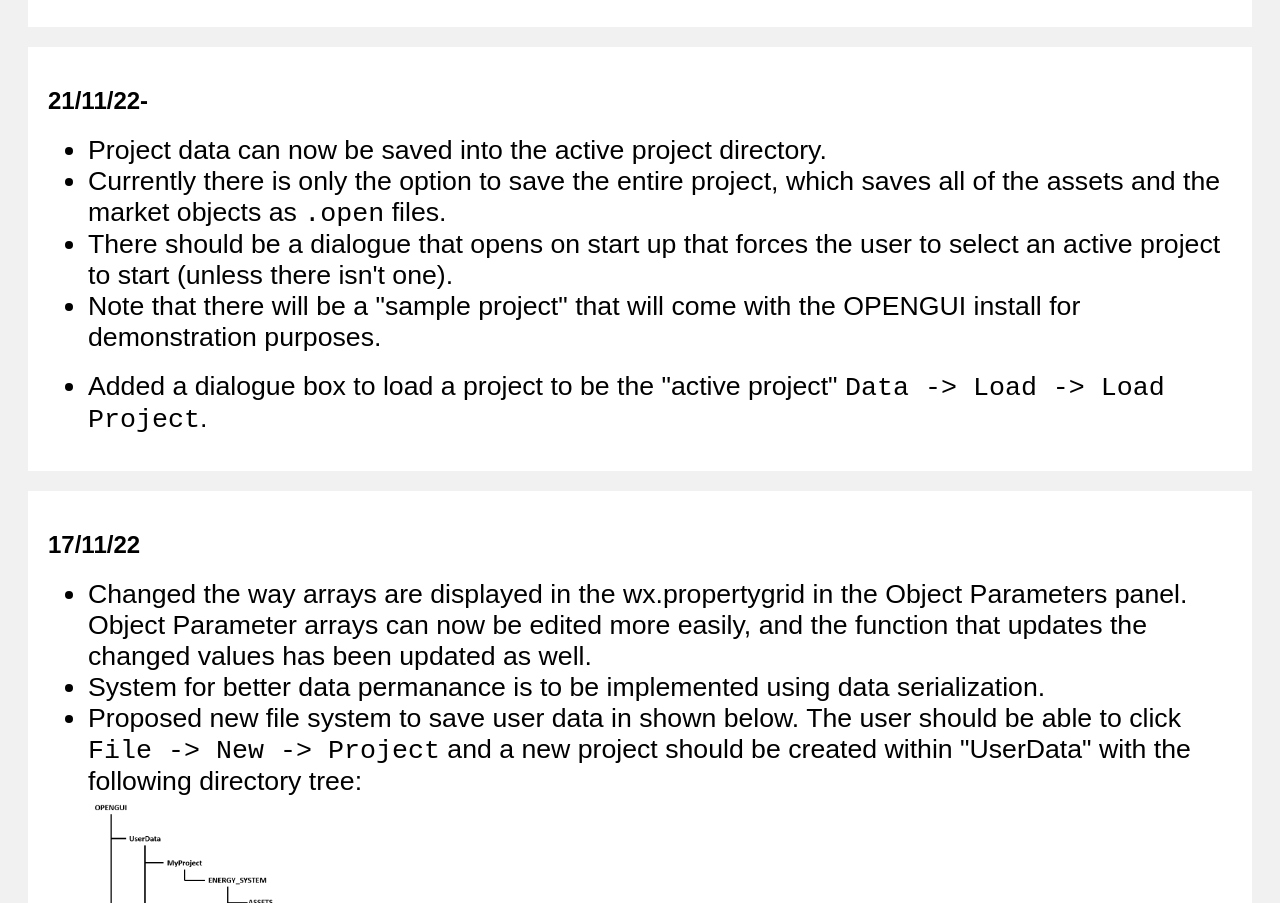
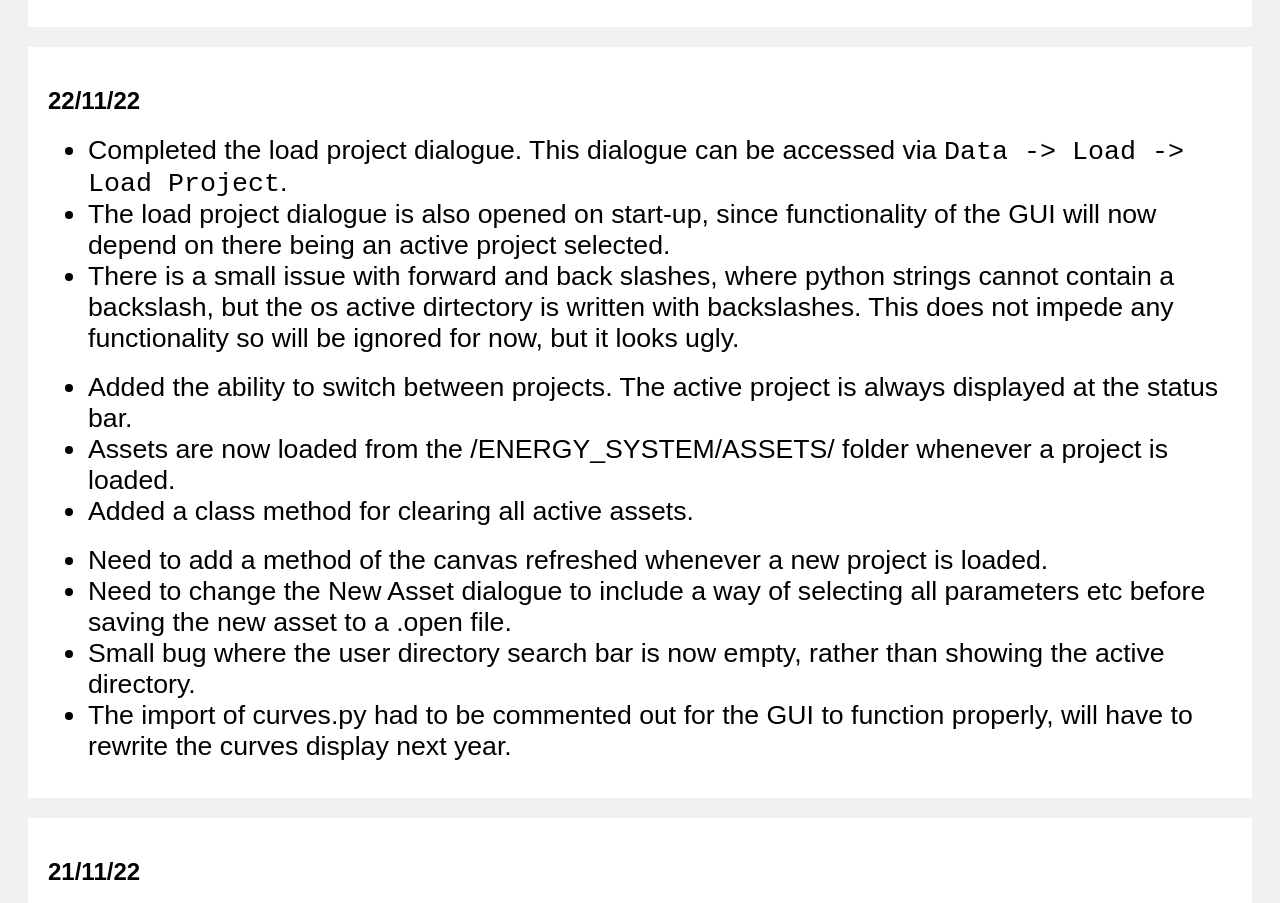
Before and after one commit to gregorjmathieson/OPEN_GUI_Devlog, a plain HTML site: page index.html in a window 1280 px wide. Shown: the part 461-1364 px from the top of the page. Drawn offline with Linux system fonts and the light colour scheme.

Commit message:
22-11-22

```diff
--- a/index.html
+++ b/index.html
@@ -24,7 +24,26 @@
         </div> -->
         <div class="row">
             <div class="card">
-                <h2>21/11/22-</h2>
+                <h2>22/11/22</h2>
+                <ul>
+                    <li>Completed the load project dialogue. This dialogue can be accessed via <code>Data -> Load -> Load Project</code>.</li>
+                    <li>The load project dialogue is also opened on start-up, since functionality of the GUI will now depend on there being an active project selected.</li>
+                    <li>There is a small issue with forward and back slashes, where python strings cannot contain a backslash, but the os active dirtectory is written with backslashes. This does not impede any functionality so will be ignored for now, but it looks ugly.</li>
+                    <br>
+                    <li>Added the ability to switch between projects. The active project is always displayed at the status bar.</li>
+                    <li>Assets are now loaded from the /ENERGY_SYSTEM/ASSETS/ folder whenever a project is loaded.</li>
+                    <li>Added a class method for clearing all active assets.</li>
+                    <br>
+                    <li>Need to add a method of the canvas refreshed whenever a new project is loaded.</li>
+                    <li>Need to change the New Asset dialogue to include a way of selecting all parameters etc before saving the new asset to a .open file.</li>
+                    <li>Small bug where the user directory search bar is now empty, rather than showing the active directory.</li>
+                    <li>The import of curves.py had to be commented out for the GUI to function properly, will have to rewrite the curves display next year.</li>
+                </ul>
+            </div>
+        </div>
+        <div class="row">
+            <div class="card">
+                <h2>21/11/22</h2>
                 <ul>
                     <li>Project data can now be saved into the active project directory.</li>
                     <li>Currently there is only the option to save the entire project, which saves all of the assets and the market objects as <code>.open</code> files.</li>
```
